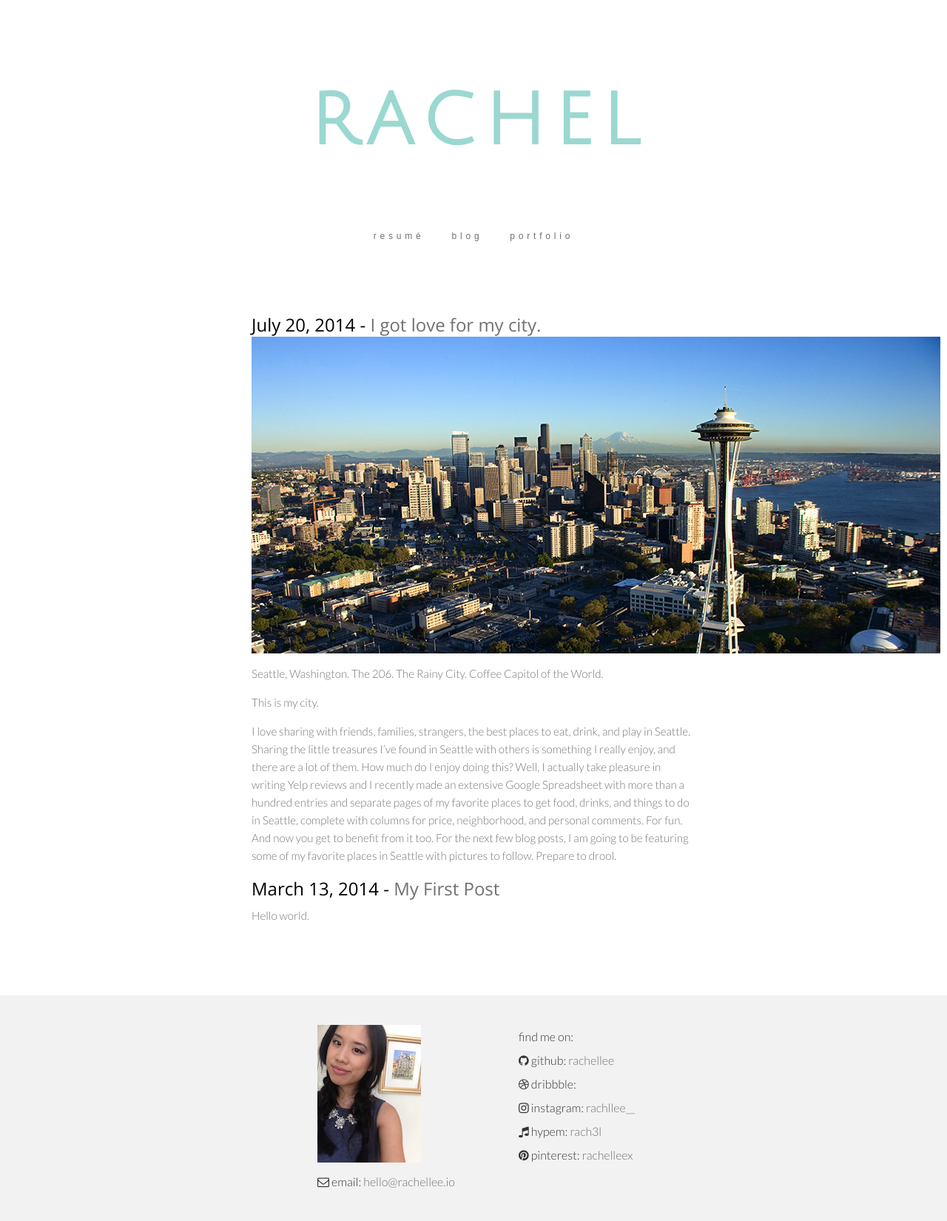
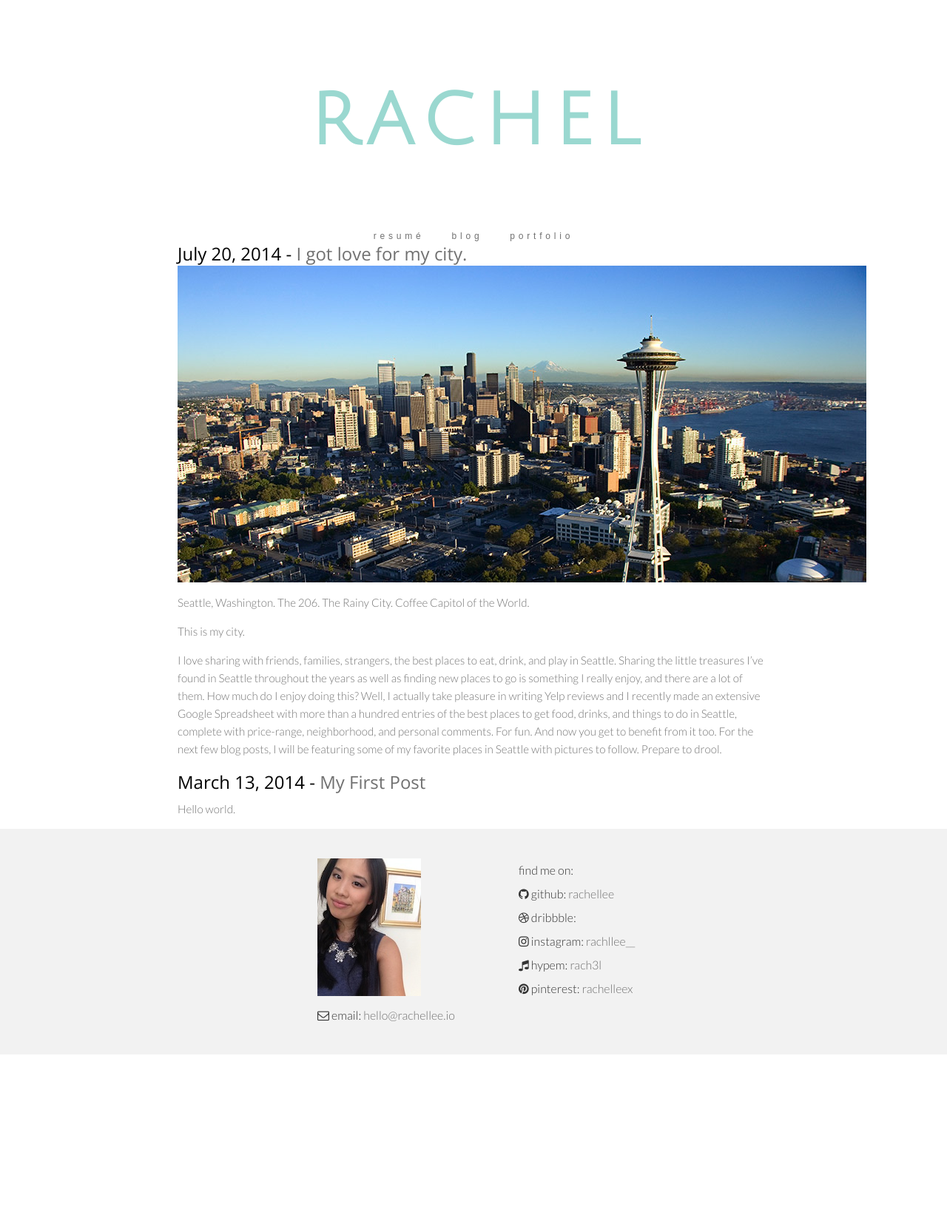
Before and after one commit to rachellee/resume, a Jekyll site: the page built from blog/index.html, in a window 1280 px wide. Shown: the whole page at 74% size. Built offline with Jekyll 4.4.1, drawn with Linux system fonts in a browser that asks for light colours; nearby versions of some CDN libraries; after the commit the page ends 1425 px from its top, so only the background shows below that.

Commit message:
{blog} post and layout edits

```diff
--- a/_posts/2014-07-20-I-got-love-for-my-city.md
+++ b/_posts/2014-07-20-I-got-love-for-my-city.md
@@ -8,4 +8,4 @@ Seattle, Washington. The 206. The Rainy City. Coffee Capitol of the World.
 
 This is my city.
 
-I love sharing with friends, families, strangers, the best places to eat, drink, and play in Seattle. Sharing the little treasures I've found in Seattle with others is something I really enjoy, and there are a lot of them. How much do I enjoy doing this? Well, I actually take pleasure in writing Yelp reviews and I recently made an extensive Google Spreadsheet with more than a hundred entries and separate pages of my favorite places to get food, drinks, and things to do in Seattle, complete with columns for price, neighborhood, and personal comments. For fun. And now you get to benefit from it too. For the next few blog posts, I am going to be featuring some of my favorite places in Seattle with pictures to follow. Prepare to drool.
+I love sharing with friends, families, strangers, the best places to eat, drink, and play in Seattle. Sharing the little treasures I've found in Seattle throughout the years as well as finding new places to go is something I really enjoy, and there are a lot of them. How much do I enjoy doing this? Well, I actually take pleasure in writing Yelp reviews and I recently made an extensive Google Spreadsheet with more than a hundred entries of the best places to get food, drinks, and things to do in Seattle, complete with price-range, neighborhood, and personal comments. For fun. And now you get to benefit from it too. For the next few blog posts, I will be featuring some of my favorite places in Seattle with pictures to follow. Prepare to drool.
--- a/index.css
+++ b/index.css
@@ -149,8 +149,8 @@ ul {
 
 .blog_container {
 	font-family: 'Open Sans', Helvetica, Arial, sans-serif;
-	margin: 6rem auto;
-	max-width: 600px;
+	margin: auto;
+	max-width: 800px;
 	width: 100%;
 }
 
```
